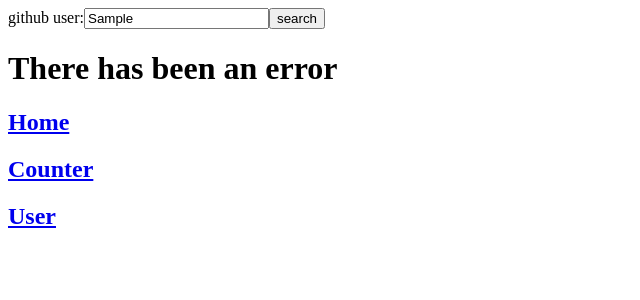
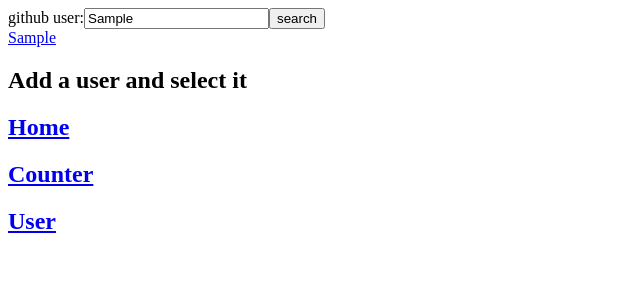
Before and after one commit to Parry93/react-exercises, a React (Create React App) app: page /users in a window 1280 px wide. Both pictures are taken after typing "Sample" into the empty fields and a click on the button "search". Shown: the top 300 px of the page, without its empty margins (0-640 px from the left). Built offline with nearby package versions, Linux system fonts and the light colour scheme; no server answers.

Commit message:
react-router-07

```diff
--- a/src/App.js
+++ b/src/App.js
@@ -17,37 +17,52 @@ import GithubUserList from "./GithubUserList";
 import CustomCounter from "./UseCounter";
 import { CustomLogin } from "./UseForm";
 import { CarDetails } from "./CarDetails";
-import {Route, BrowserRouter, Routes, Link} from "react-router-dom"
+import { Route, BrowserRouter, Routes, Link } from "react-router-dom";
 import DisplayLanguage from "./DisplayLanguage";
 import ShowGithubUser from "./ShowGithubUser";
 
-
-function App () {
-
-
+function App() {
   return (
     <>
       <Routes>
         <Route path="/" element={<Welcome name="Emanuele" />} />
-              <Route path="/counter" element={<Counter/>} />
-              <Route path="/users" element={<GithubUserList/>}>
-                    <Route index element={<h2>Add a user and select it</h2>}/>
-                    <Route path=":username" element={<ShowGithubUser/>}/>
+        <Route path="/counter" element={<Counter />} />
+        <Route
+          path="*"
+          element={
+            <div>
+              <h1>Not found</h1>
+            </div>
+          }
+        />
+        <Route path="/users" element={<GithubUserList />}>
+          <Route index element={<h2>Add a user and select it</h2>} />
+          <Route path=":username" element={<ShowGithubUser />} />
         </Route>
-              <Route path="*" element={<div><h1>Not found</h1></div>} />
+
+        <Route
+          path="*"
+          element={
+            <div>
+              <h1>Not found</h1>
+            </div>
+          }
+        />
       </Routes>
 
-            <div >
-            <Link to="./" ><h2>Home</h2></Link>
-            <Link to="./counter" ><h2>Counter</h2></Link>
-            <Link to="./users" ><h2>User</h2></Link>
+      <div>
+        <Link to="./">
+          <h2>Home</h2>
+        </Link>
+        <Link to="./counter">
+          <h2>Counter</h2>
+        </Link>
+        <Link to="./users">
+          <h2>User</h2>
+        </Link>
       </div>
-
-
     </>
-      )
+  );
 }
 
-
-
 export default App;
--- a/src/GithubUserList.jsx
+++ b/src/GithubUserList.jsx
@@ -1,5 +1,6 @@
 import React, { useEffect, useState } from 'react'
 import GithubUser from './GithubUser'
+import { Link, Outlet } from "react-router-dom"
 
 const GithubUserList = () => {
     const [input, setInput] = useState('')
@@ -26,7 +27,10 @@ const GithubUserList = () => {
          <button onClick={handleButton}>search</button>
             <div>
             {list.map((user, index) => (
-                    <GithubUser key={index} username={user}/>
+                       <>
+                       <Link to={user} key={index} user={user}>{user}</Link>
+                       <Outlet />
+                   </>
                 ))}
             </div>
 
```
Lines whose indentation alone changed are shown as unchanged.
